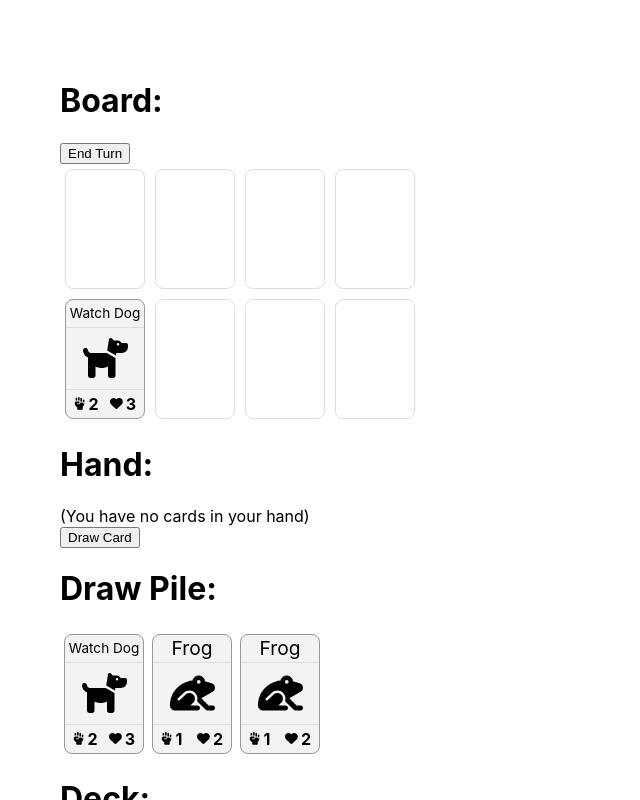
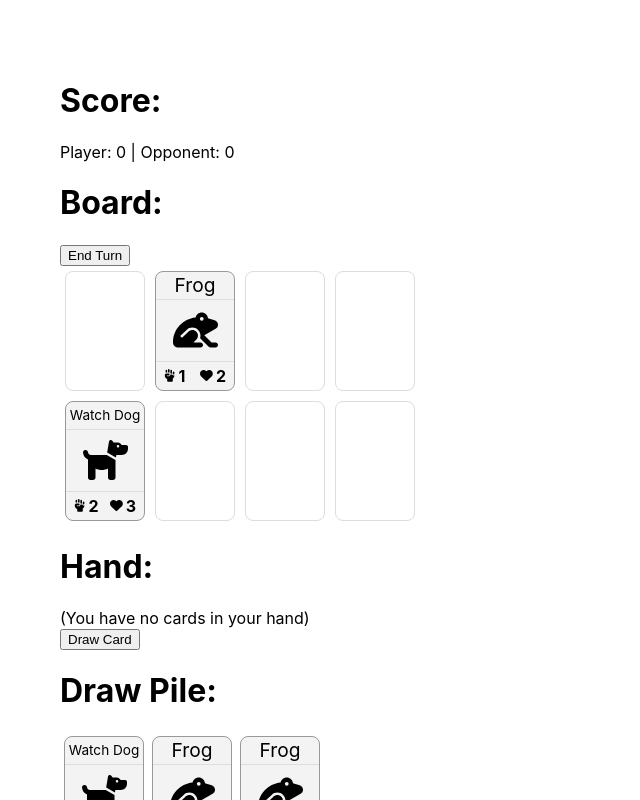
Before and after one commit to allofthenorthwood/card-game, a Next.js app: page / in a window 1280 px wide. Shown: the top 800 px of the page, without its empty margins (0-640 px from the left). Built offline with nearby package versions, Linux system fonts and the light colour scheme.

Commit message:
Add basic scoring

```diff
--- a/src/components/DisplayBoardRow.tsx
+++ b/src/components/DisplayBoardRow.tsx
@@ -9,9 +9,11 @@ export type BoardRowType = Tuple<CardType | null, 4>;
 const DisplayBoardRow = ({
   cards,
   playCard,
+  activeCardSlot,
 }: {
   cards: BoardRowType;
   playCard?(slot: number): void;
+  activeCardSlot?: number | null;
 }) => {
   return (
     <CardsContainer>
@@ -19,7 +21,9 @@ const DisplayBoardRow = ({
         return (
           <div key={slot}>
             {card ? (
-              <Card {...card} key={slot} />
+              <CardWrapper active={activeCardSlot === slot}>
+                <Card {...card} key={slot} />
+              </CardWrapper>
             ) : playCard ? (
               <UnstyledButton onClick={() => playCard(slot)}>
                 <EmptyCardSlot />
@@ -41,4 +45,8 @@ const CardsContainer = styled.div`
   }
 `;
 
+const CardWrapper = styled.div<{ active: boolean }>`
+  ${(props) => (props.active ? "box-shadow: 0 0 0 2px red" : "")};
+`;
+
 export default DisplayBoardRow;
--- a/src/components/Game.tsx
+++ b/src/components/Game.tsx
@@ -12,6 +12,7 @@ type CardsType = {
   hand: Array<CardType>;
   drawPile: Array<CardType>;
   playerBoard: BoardRowType;
+  opponentBoard: BoardRowType;
 };
 
 type ActionType = {
@@ -65,13 +66,15 @@ const initialCards: CardsType = {
   // so games are repeatable
   drawPile: _.shuffle(_.cloneDeep(deck)),
   playerBoard: [cardLibrary.dog, null, null, null],
+  opponentBoard: [null, cardLibrary.frog, null, null],
 };
 
 const Game = () => {
   const [cards, dispatch] = useImmerReducer(cardsReducer, initialCards);
   const [selectedCard, setSelectedCard] = useState<number | null>(null);
-
-  const opponentBoard: BoardRowType = [null, null, null, null];
+  const [playerTurn, setPlayerTurn] = useState(true);
+  const [playerScore, setPlayerScore] = useState(0);
+  const [opponentScore, setOpponentScore] = useState(0);
 
   const drawCard = () => {
     dispatch({ type: "draw_card" });
@@ -86,14 +89,41 @@ const Game = () => {
   const onSelect = (cardIdx: number) => {
     setSelectedCard(cardIdx);
   };
-  const endTurn = () => {};
+  const endTurn = () => {
+    // setPlayerTurn(false); while the animations play out
+
+    // Player Attacks
+    cards.playerBoard.forEach((card) => {
+      if (card != null) {
+        // TODO: attack the other card
+        setPlayerScore((score) => score + card.attack);
+      }
+    });
+
+    cards.opponentBoard.forEach((card) => {
+      if (card != null) {
+        // TODO: attack the other card
+        setOpponentScore((score) => score + card.attack);
+      }
+    });
+
+    // Opponent Attacks
+  };
 
   return (
     <Container>
+      <h1>Score:</h1>
+      <div>
+        Player: {playerScore} | Opponent: {opponentScore}
+      </div>
       <h1>Board:</h1>
       <button onClick={endTurn}>End Turn</button>
-      <DisplayBoardRow cards={opponentBoard} />
-      <DisplayBoardRow cards={cards.playerBoard} playCard={playCard} />
+      <DisplayBoardRow cards={cards.opponentBoard} />
+      <DisplayBoardRow
+        cards={cards.playerBoard}
+        playCard={playCard}
+        activeCardSlot={null}
+      />
 
       <h1>Hand:</h1>
       <DisplayHand
```
